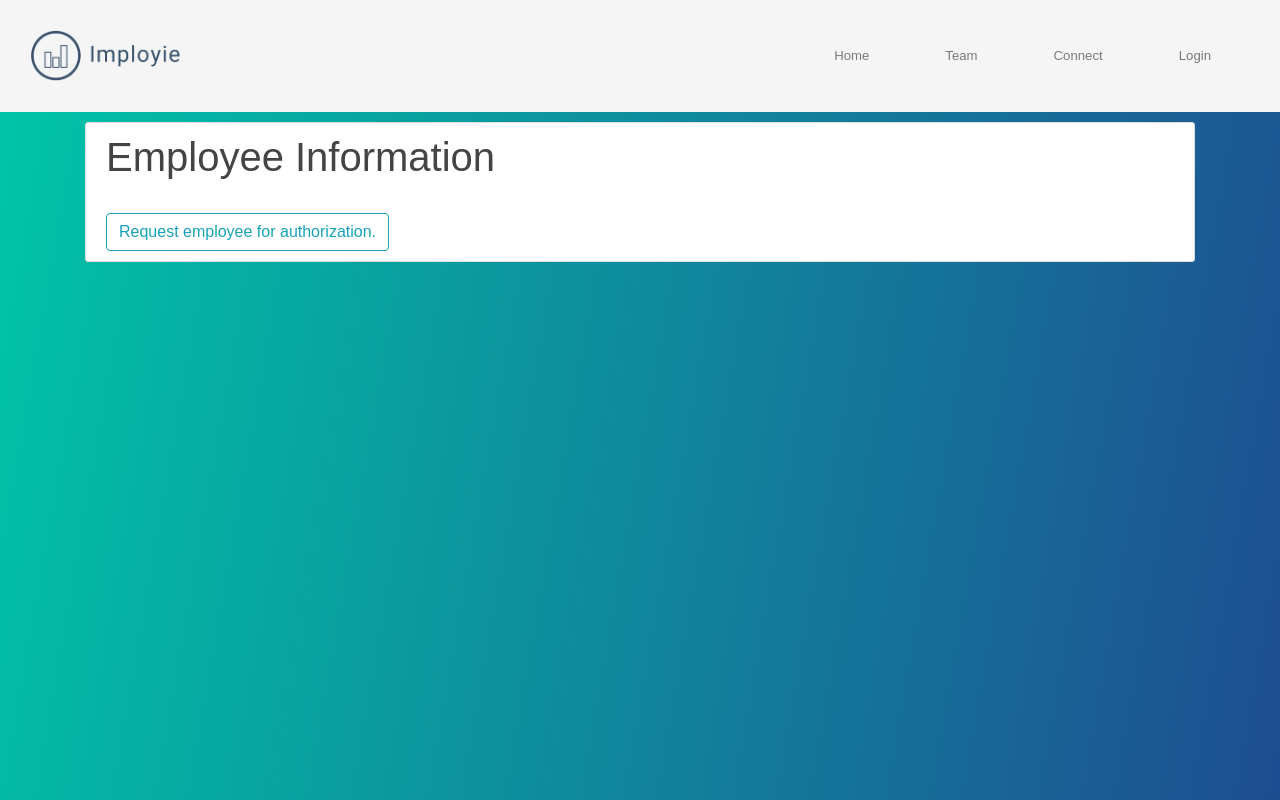
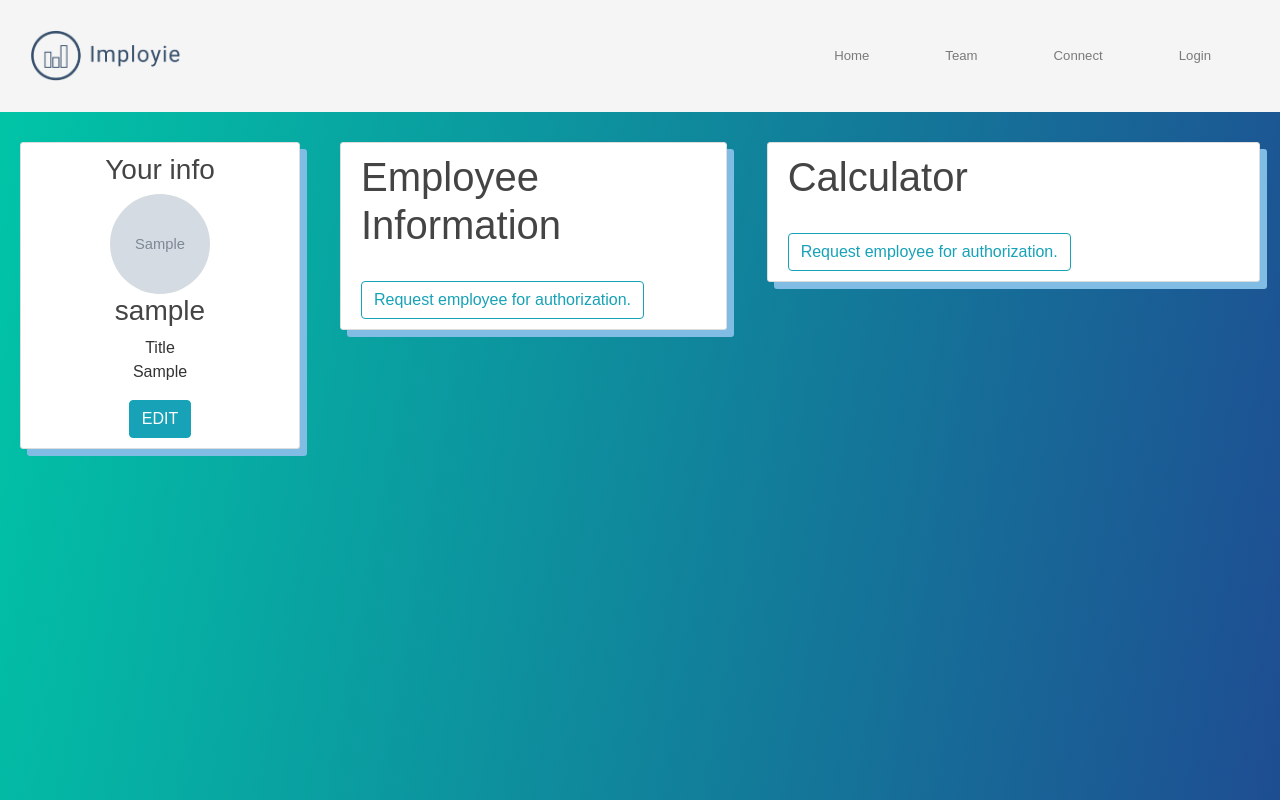
Before and after one commit to Kartik-Sangwan/Buddhi, a Flask app: template main/templates/singleEmployee.html in a window 1280 px wide. Run offline with Flask 2, Linux system fonts and the light colour scheme; tables that the repository leaves empty hold one stand-in row (values such as "Sample post"); the template is opened without the code that fills it: values that come from a table or form of the project are taken from there, most other values are stand-ins (such as "Sample title", 1, 10 or a date in 2020); grey boxes marked "Sample" are stand-in pictures; some libraries are stand-ins or nearby versions.

Commit message:
Calculator section added

```diff
--- a/main/templates/singleEmployee.html
+++ b/main/templates/singleEmployee.html
@@ -1,10 +1,37 @@
-{% extends "layout.html" %} {% block content %}
-<div class="content-section">
-    <h1>Employee Information</h1>
-    {% if error != '' %} {{ error }}<br>
-    <a href="{{ url_for('send_mail') }}"><button class="btn btn-outline-info">Request employee for authorization.</button></a> {% else %} Employee: {{ user.username }}<br> Email: <a href="mailto:{{user.email}}">{{ user.email }}</a><br>
-    <strong>Liabilities</strong>
-    <br> Student Loan Amount: {{ student_loan }} {{ currency }}<br> Expected Payoff Date: {{ loan_info["payoff-date"] }}<br> Interest Rate: {{ loan_info["interest-rate"] }}%<br> Next due date: {{ loan_info["next-due-date"] }}<br> Number of payment remaining:
-    {{ loan_info["payments-remaining"] }}<br> {% endif %}
+{% extends "layout.html" %} {% block import %}
+<link href="{{ url_for('static', filename='Stylesheets/employerHome.css') }}" rel="stylesheet" />{% endblock import %} {% block body2 %}
+<div class="row no-gutters">
+    <div class="col-md-3">
+        <div style="text-align: center;" class="content-section content-box">
+            <h3>Your info</h3>
+            {% if not image_file %}
+            <img class="rounded-circle account-img" src="{{ url_for('static', filename='profile_pics/user2.png') }}" /> {% else %}
+            <img class="rounded-circle account-img" src="{{image_file}}" /> {% endif %}
+
+            <h3>{{username}}</h3>
+            <p>Title<br> {{user.company}}</p>
+            <a href="{{url_for('updateUsrPass')}}"><button type="button" class="btn btn-info float-l" >EDIT</button></a>
+        </div>
+    </div>
+    <div class="col-md-4">
+        <div class="content-section content-box">
+            <h1>Employee Information</h1>
+            {% if error != '' %} {{ error }}<br>
+            <a href="{{ url_for('send_mail') }}"><button class="btn btn-outline-info">Request employee for authorization.</button></a> {% else %} Employee: {{ user.username }}<br> Email: <a href="mailto:{{user.email}}">{{ user.email }}</a><br>
+            <strong>Liabilities</strong>
+            <br> Student Loan Amount: {{ student_loan }} {{ currency }}<br> Expected Payoff Date: {{ loan_info["payoff-date"] }}<br> Interest Rate: {{ loan_info["interest-rate"] }}%<br> Next due date: {{ loan_info["next-due-date"] }}<br> Number of payment
+            remaining: {{ loan_info["payments-remaining"] }}<br> {% endif %}
+        </div>
+    </div>
+    <div class="col-md-5">
+        <div class="content-section content-box">
+            <h1>Calculator</h1>
+            {% if error != '' %} {{ error }}<br>
+            <a href="{{ url_for('send_mail') }}"><button class="btn btn-outline-info">Request employee for authorization.</button></a> {% else %} Employee: {{ user.username }}<br> Email: <a href="mailto:{{user.email}}">{{ user.email }}</a><br>
+            <strong>Liabilities</strong>
+            <br> Student Loan Amount: {{ student_loan }} {{ currency }}<br> Expected Payoff Date: {{ loan_info["payoff-date"] }}<br> Interest Rate: {{ loan_info["interest-rate"] }}%<br> Next due date: {{ loan_info["next-due-date"] }}<br> Number of payment
+            remaining: {{ loan_info["payments-remaining"] }}<br> {% endif %}
+        </div>
+    </div>
 </div>
 {% endblock %}
```
